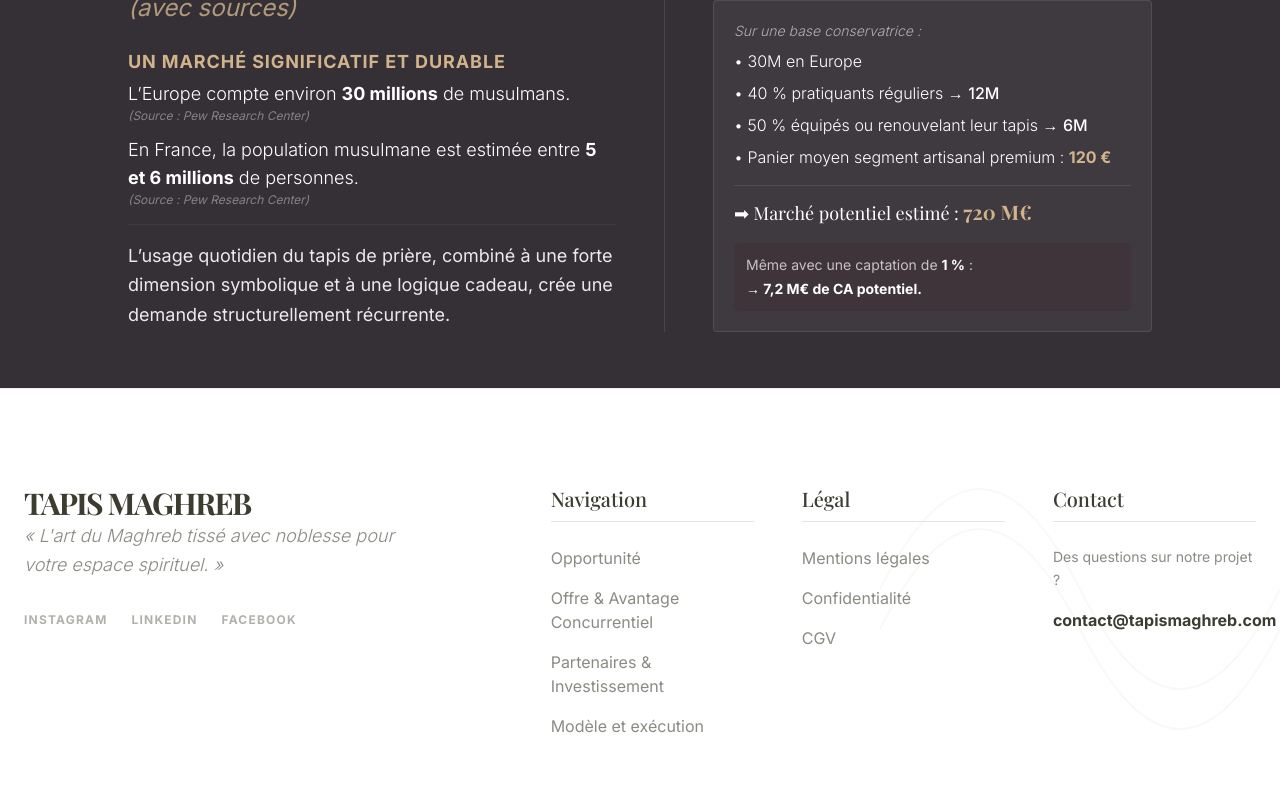
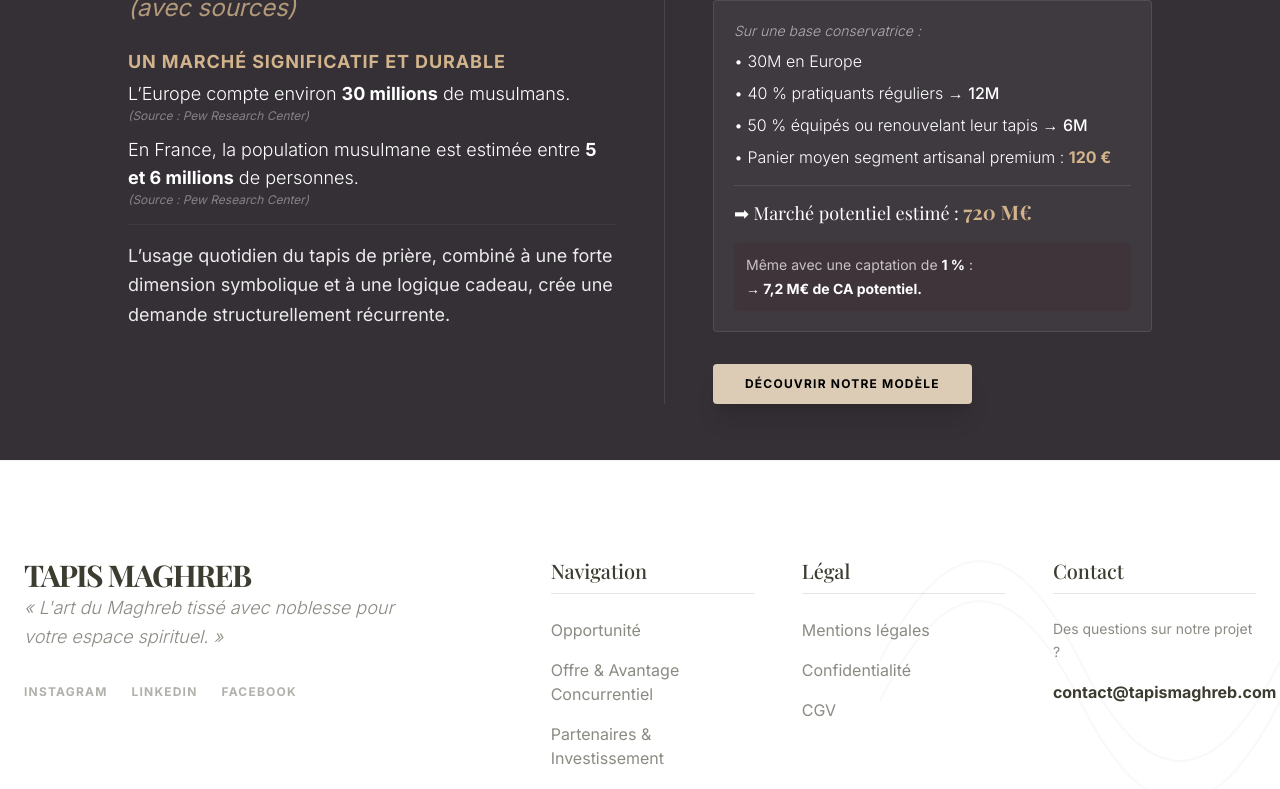
Before and after one commit to lilall39/tapis-maghreb, a Next.js app: page / in a window 1280 px wide. Shown: the part 2036-2825 px from the top of the page. Built offline with nearby package versions, Linux system fonts and the light colour scheme; a web font is replaced by a local one.

Commit message:
content: restore 'Découvrir notre modèle' button in market section
Made-with: Cursor

```diff
--- a/src/app/page.tsx
+++ b/src/app/page.tsx
@@ -399,6 +399,13 @@ export default function Home() {
                   <span className="block text-white font-bold mt-1">→ 7,2 M€ de CA potentiel.</span>
                 </div>
               </div>
+              <div className="pt-4">
+                <Link href="/projet">
+                  <button className="w-full md:w-auto px-8 py-3 bg-[#DCCBB5] text-black font-bold rounded-sm uppercase tracking-widest text-xs hover:bg-white hover:text-black transition-all shadow-xl cursor-pointer">
+                    Découvrir notre modèle
+                  </button>
+                </Link>
+              </div>
             </div>
           </div>
         </div>
```
